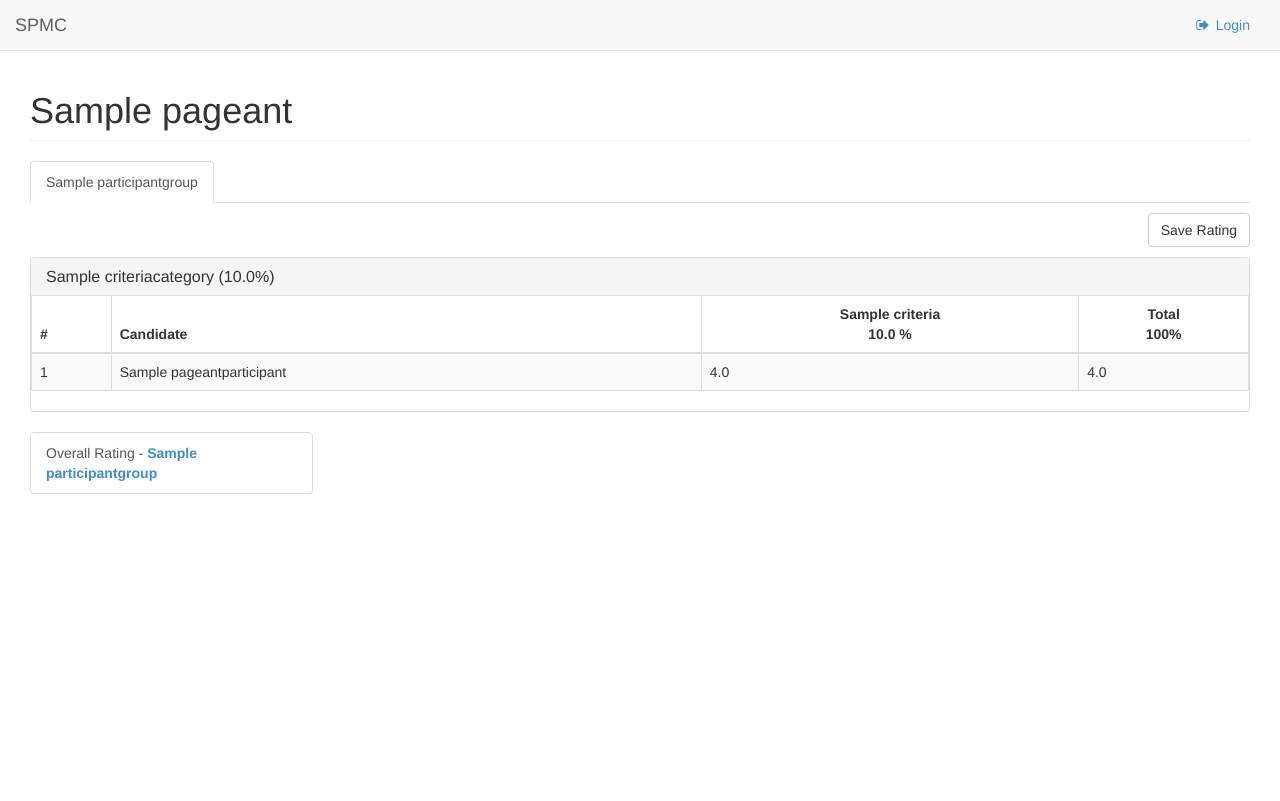
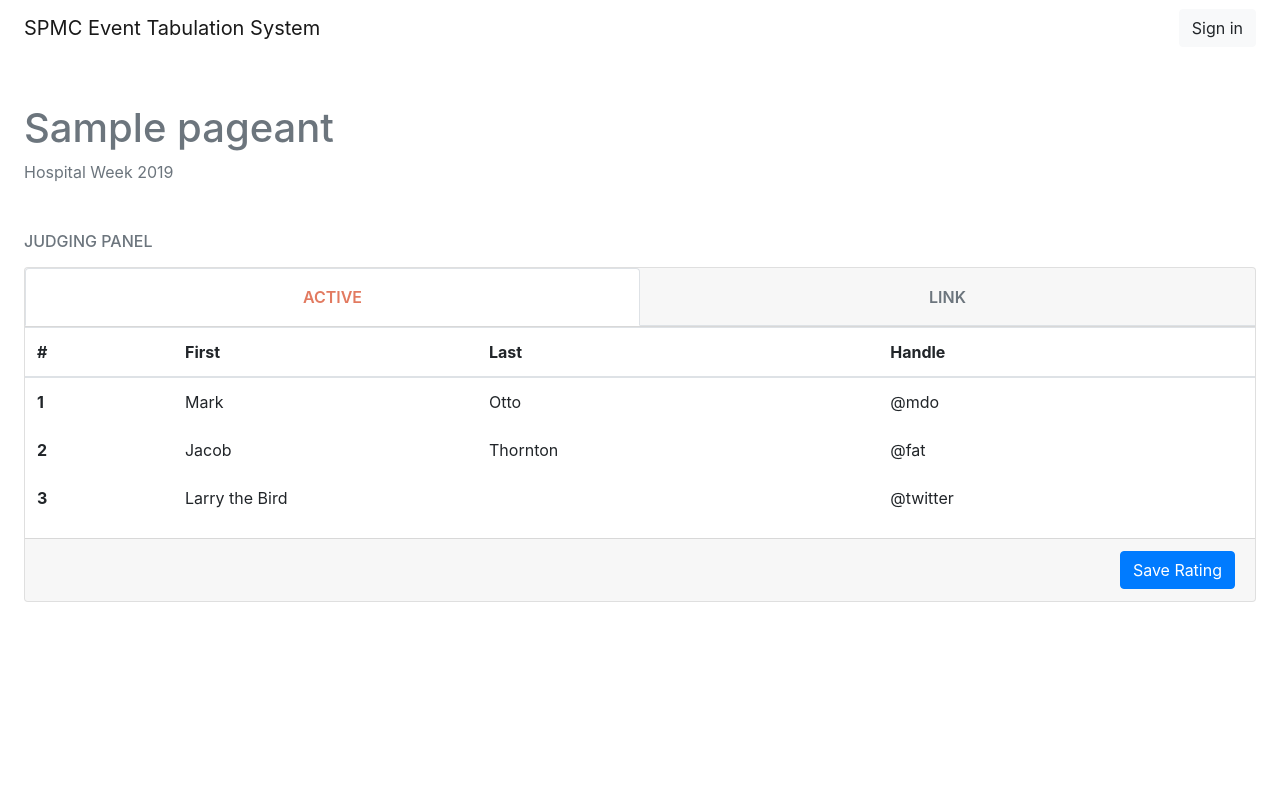
Before and after one commit to aldrichmuyco/event, a Django app: page /pageant/1 in a window 1280 px wide. After the commit the page ends 602 px from the top, so only its background shows below. Run offline with Django 3.2, Linux system fonts and the light colour scheme; tables that the repository leaves empty hold one stand-in row (values such as "Sample post"); some libraries are stand-ins or nearby versions.

Commit message:
Modify judging UI

```diff
--- a/templates/pageant_details_open.html
+++ b/templates/pageant_details_open.html
@@ -1,72 +1,114 @@
-<!DOCTYPE html>
-<html lang="en">
+{% extends 'base.html' %}
+{% load static %}
 
-<head>
+{% block title %} Dashboard {% endblock %}
 
-    <meta charset="utf-8">
-    <meta http-equiv="X-UA-Compatible" content="IE=edge">
-    <meta name="viewport" content="width=device-width, initial-scale=1">
-    <meta name="description" content="">
-    <meta name="author" content="">
+{% block style %}
+    <style>
+        .tab-custom .nav-item .nav-link {
+            height: 100% !important;
+            padding: 16px;
+            text-transform: uppercase;
+            font-weight: 600;
+        }
+        .tab-custom .nav-item .nav-link.active {
+            color: #e27a60 !important;
+        }
+        .tab-custom .nav-item .nav-link:hover  {
+            background-color: #f5f5f5;
+        }
 
-    <title>Southern Philippines Medical Center - Event Details</title>
 
-    <!-- Bootstrap Core CSS -->
-    <link href="/static/frontend/css/bootstrap.min.css" rel="stylesheet">
+    </style>
+{% endblock %}
 
-    <!-- MetisMenu CSS -->
-    <link href="/static/frontend/css/plugins/metisMenu/metisMenu.min.css" rel="stylesheet">
+{% block content %}
 
-    <!-- DataTables CSS -->
-    <link href="/static/frontend/css/plugins/dataTables.bootstrap.css" rel="stylesheet">
+    {% block navbar %}
+        {% include 'includes/navbar.html' %}
+    {% endblock %}
 
-    <!-- Custom CSS -->
-    <link href="/static/frontend/css/sb-admin-2.css" rel="stylesheet">
+    <div class="container-fluid pl-4 pr-4">
+        {% block section %}
+            <section class="mt-5">
+                <h1 class="text-secondary">{{ details.title }}</h1>
+                <p class="text-secondary">Hospital Week 2019</p>
+            </section>
+        {% endblock %}
 
-    <!-- Custom Fonts -->
-    <link href="/static/frontend/font-awesome-4.1.0/css/font-awesome.min.css" rel="stylesheet" type="text/css">
+        {% block article %}
+            <article class="mt-5">
+                <h6 class="text-uppercase text-secondary mb-3"> Judging Panel </h6>
+                <div class="row">
+                    <div class="col-md-12">
 
-    <!-- HTML5 Shim and Respond.js IE8 support of HTML5 elements and media queries -->
-    <!-- WARNING: Respond.js doesn't work if you view the page via file:// -->
-    <!--[if lt IE 9]>
-        <script src="https://oss.maxcdn.com/libs/html5shiv/3.7.0/html5shiv.js"></script>
-        <script src="https://oss.maxcdn.com/libs/respond.js/1.4.2/respond.min.js"></script>
-    <![endif]-->
+                        <div class="card border-orange mb-4">
+                            <div class="card-header p-0 text-justify text-secondary ">
+                                <ul class="nav nav-tabs nav-justified tab-custom">
+                                    <li class="nav-item">
+                                        <a class="nav-link active text-secondary" href="#">Active</a>
+                                    </li>
+                                    <li class="nav-item">
+                                        <a class="nav-link text-secondary" href="#">Link</a>
+                                    </li>
 
-</head>
+                                </ul>
+                            </div>
+                            <div class="card-body p-0 text-justify text-secondary">
 
-<body>
+                                    <table class="table table-hover">
+                                            <thead>
+                                              <tr>
+                                                <th scope="col">#</th>
+                                                <th scope="col">First</th>
+                                                <th scope="col">Last</th>
+                                                <th scope="col">Handle</th>
+                                              </tr>
+                                            </thead>
+                                            <tbody class="table-borderless">
+                                              <tr>
+                                                <th scope="row">1</th>
+                                                <td>Mark</td>
+                                                <td>Otto</td>
+                                                <td>@mdo</td>
+                                              </tr>
+                                              <tr>
+                                                <th scope="row">2</th>
+                                                <td>Jacob</td>
+                                                <td>Thornton</td>
+                                                <td>@fat</td>
+                                              </tr>
+                                              <tr>
+                                                <th scope="row">3</th>
+                                                <td colspan="2">Larry the Bird</td>
+                                                <td>@twitter</td>
+                                              </tr>
+                                            </tbody>
+                                          </table>
+                            </div>
+                            <div class="card-footer">
+                                <button type="submit" class="btn btn-default btn-primary float-right">Save Rating</button>
+                            </div>
+                        </div>
 
-    <div id="wrapper">
 
-        <!-- Navigation -->
-        <nav class="navbar navbar-default navbar-static-top" role="navigation" style="margin-bottom: 0">
-            <div class="navbar-header">
-                <a class="navbar-brand" href="{% url "home" %}">SPMC</a>
                     </div>
-            <!-- /.navbar-header -->
+                </div>
+            </article>
+        {% endblock %}
+    </div>
 
-            <ul class="nav navbar-top-links navbar-right">
-                <li class="dropdown">
-                    {% if user.is_authenticated %}
-                        <a href="{% url "logout" %}"><i class="fa fa-sign-out fa-fw"></i> Logout</a>
-                    {% else %}
-                        <a href="{% url "login" %}"><i class="fa fa-sign-out fa-fw"></i> Login</a>
-                    {% endif %}
-                </li>
-                <!-- /.dropdown -->
-            </ul>
-            <!-- /.navbar-top-links -->
-        </nav>
 
-        <div id="page-wrapper">
-            <div class="row">
-                <div class="col-lg-12">
-                    <h1 class="page-header">{{details.title}}</h1>
+    {% block footer %}
+        <!-- <footer class="footer">
+            <div class="text-center bg-dark color-secondary">
+                <small>SPMC Hospital Week 2019</small>
             </div>
-                <!-- /.col-lg-12 -->
-            </div>
-            <!-- /.row -->
+        </footer> -->
+    {% endblock %}
+
+{% endblock %}
+
 <div class="row">
         {% if messages %}
             {% for message in messages %}
@@ -190,10 +232,6 @@
 </div>
 <!-- /.row -->
 </div>
-        <!-- /#page-wrapper -->
-
-    </div>
-    <!-- /#wrapper -->
 
 <!-- jQuery -->
 <script src="/static/frontend/js/jquery.js"></script>
```
Also changed, not shown: templates/pageant_details.html (+75 -0 lines), 1 other file. Lines whose indentation alone changed are shown as unchanged.
